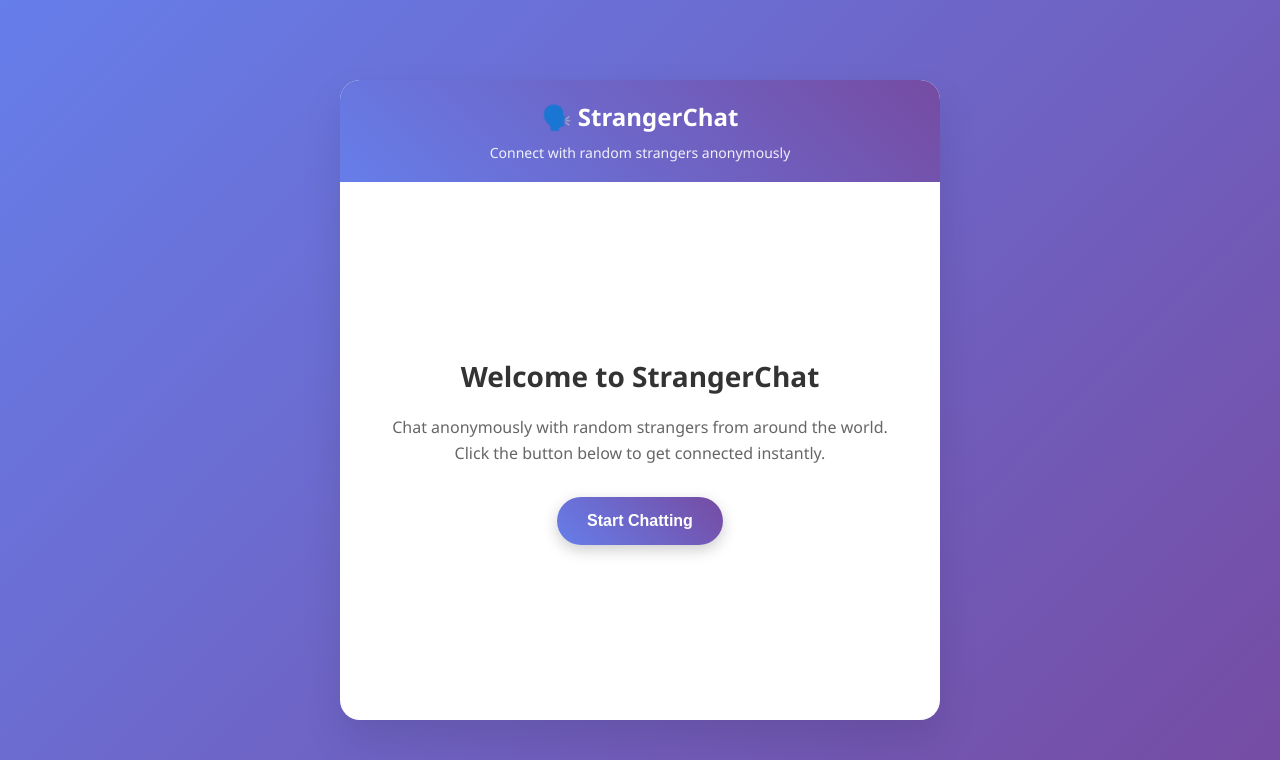
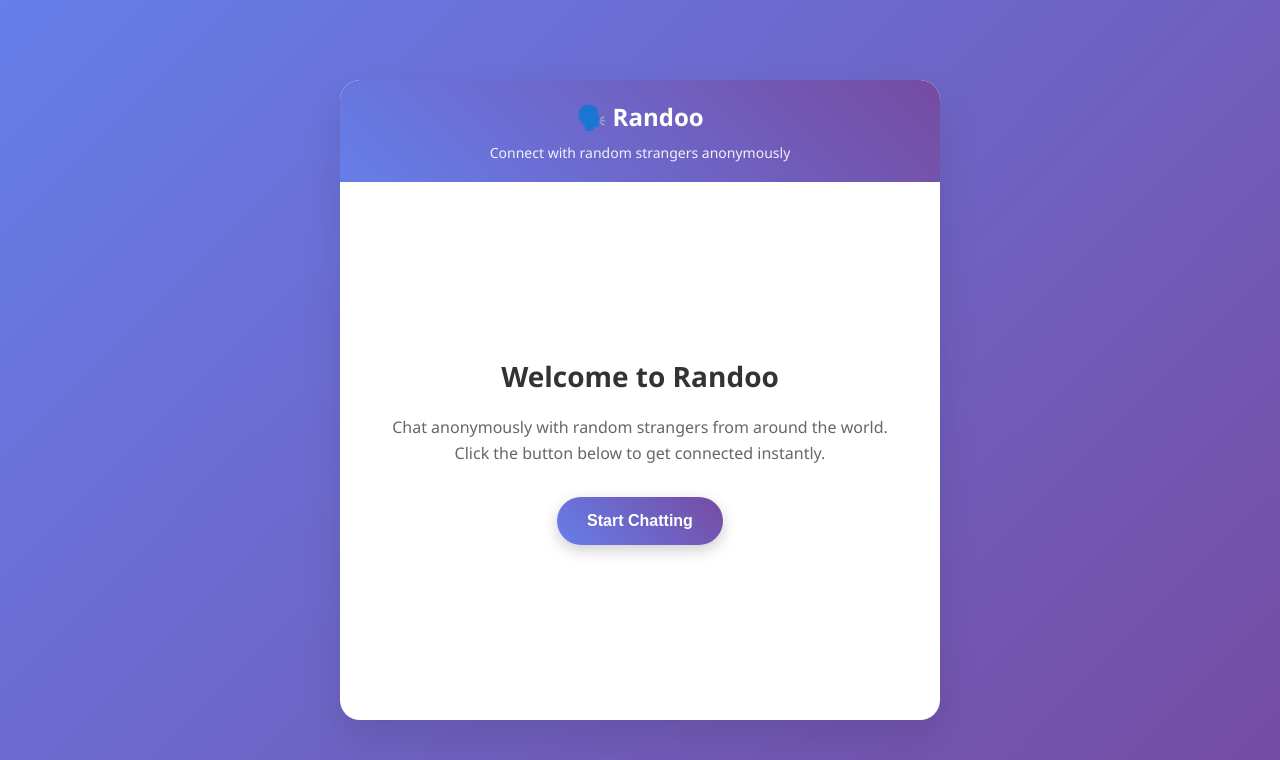
Before and after one commit to nikhil-thb/strangerchat, a Flask app: page / in a window 1280 px wide. Shown: the top 760 px of the page. Run offline with Flask 3, Linux system fonts and the light colour scheme; some libraries are stand-ins or nearby versions.

```diff
--- a/templates/chat.html
+++ b/templates/chat.html
@@ -3,7 +3,7 @@
 <head>
     <meta charset="UTF-8">
     <meta name="viewport" content="width=device-width, initial-scale=1.0">
-    <title>StrangerChat - Anonymous Chat</title>
+    <title>Randoo - Anonymous Chat</title>
     <script src="https://cdnjs.cloudflare.com/ajax/libs/socket.io/4.0.1/socket.io.js"></script>
     <style>
         * {
@@ -234,12 +234,12 @@
 <body>
     <div class="container">
         <div class="header">
-            <h1>🗣️ StrangerChat</h1>
+            <h1>🗣️ Randoo</h1>
             <div class="status" id="status">Connect with random strangers anonymously</div>
         </div>
 
         <div class="welcome-screen" id="welcome-screen">
-            <h2>Welcome to StrangerChat</h2>
+            <h2>Welcome to Randoo</h2>
             <p>Chat anonymously with random strangers from around the world. Click the button below to get connected instantly.</p>
             <button class="btn" id="start-chat-btn">Start Chatting</button>
         </div>
```
